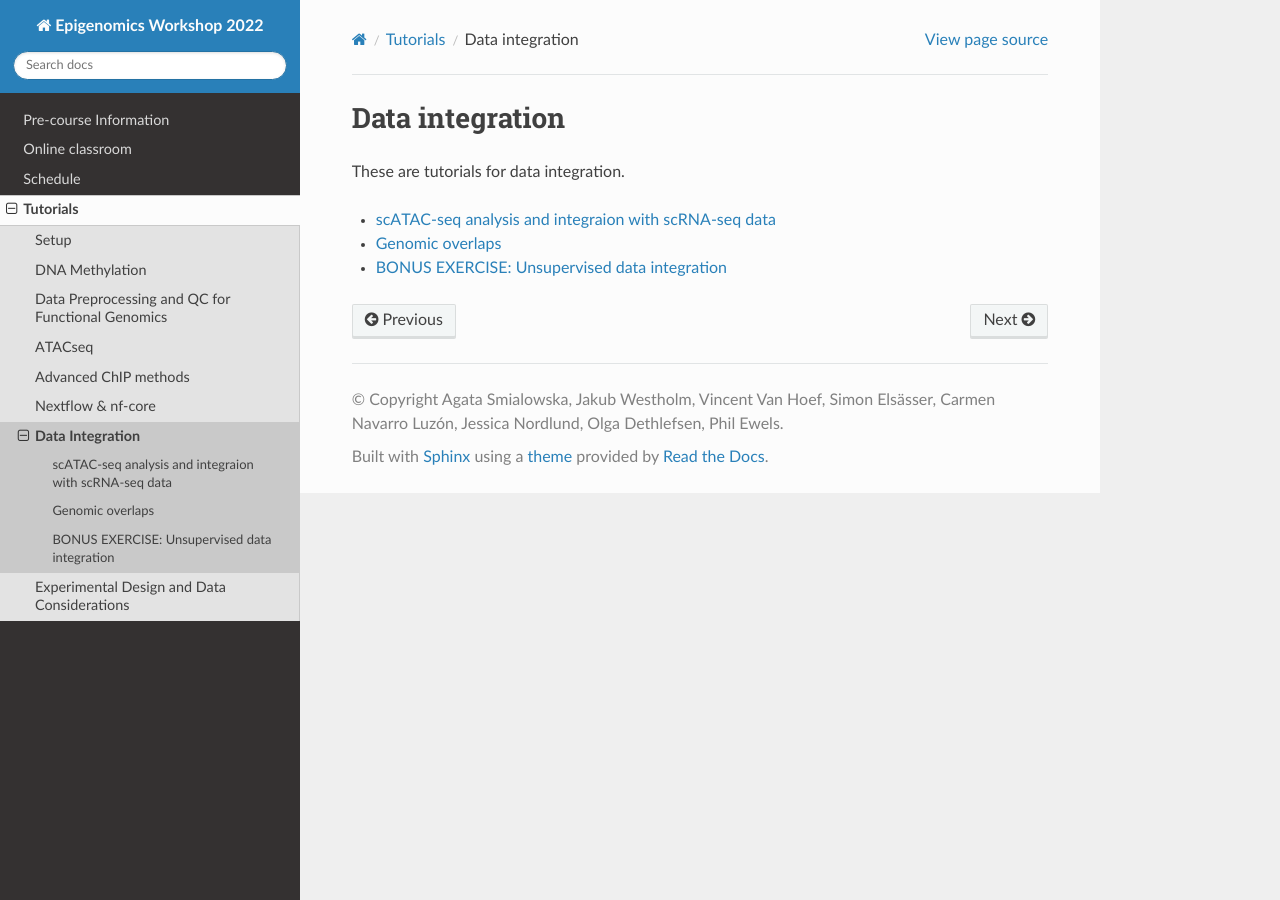
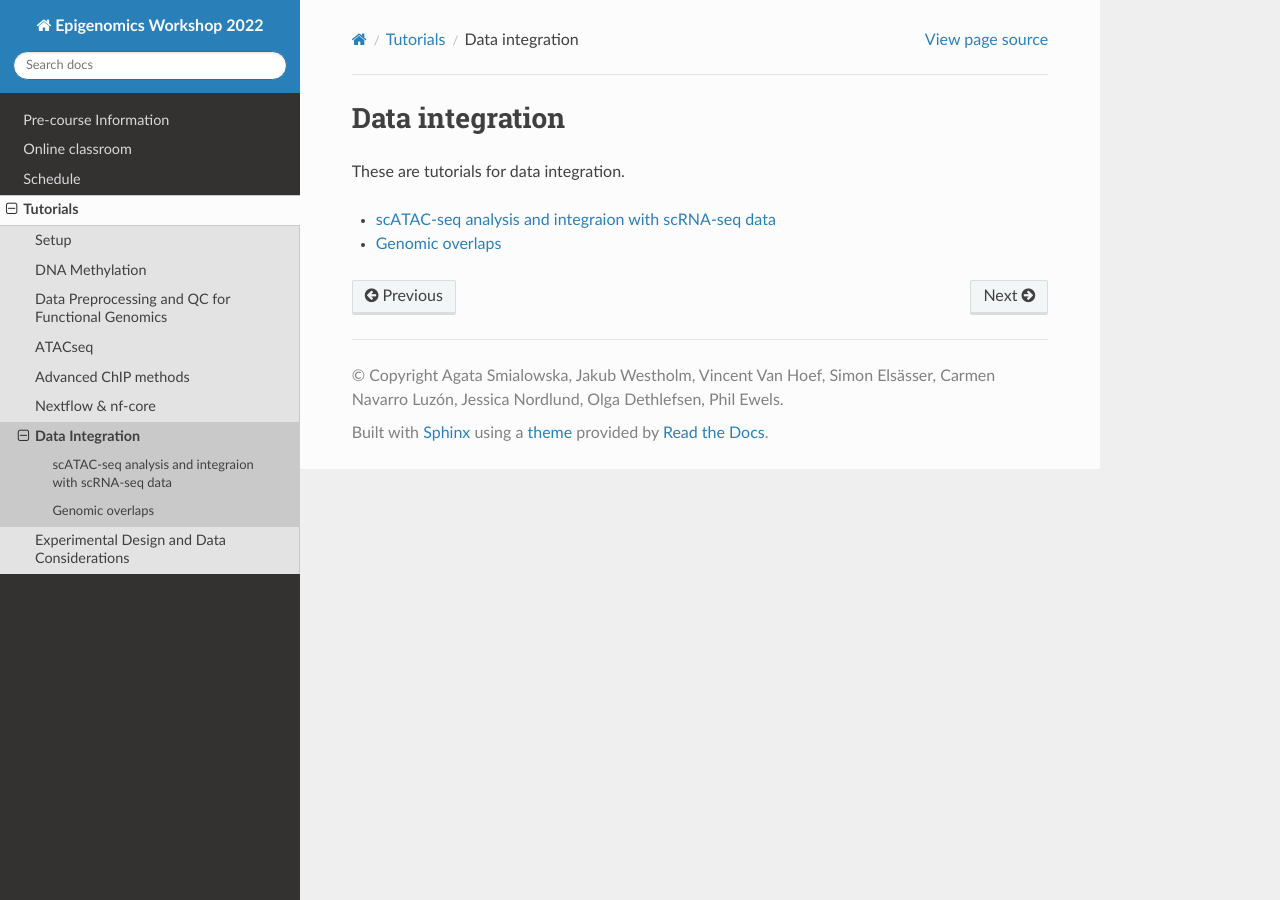
Before and after one commit to NBISweden/workshop-epigenomics-RTDs, a Sphinx documentation site: the page built from docs/content/tutorials/data_integration_tutorials.rst, in a window 1280 px wide. Built offline with Sphinx 7.4.7 and the Read the Docs theme 2.0.0, drawn with Linux system fonts in a browser that asks for light colours; pages that are not in the unit, such as notebooks, are missing from menus.

Commit message:
removing link to unsupervised data integration lab (MOFA)

```diff
--- a/docs/content/tutorials/data_integration_tutorials.rst
+++ b/docs/content/tutorials/data_integration_tutorials.rst
@@ -11,4 +11,3 @@ These are tutorials for data integration.
 
    scATAC-seq analysis and integraion with scRNA-seq data <scAtacSeq/lab-sc_atac_seq.md>
    Genomic overlaps <genomeOverlap/lab-genomicGoverlaps.md>
-   BONUS EXERCISE: Unsupervised data integration <unsupervised_data_integration/lab-unsupervised_data_integration.md>
```
